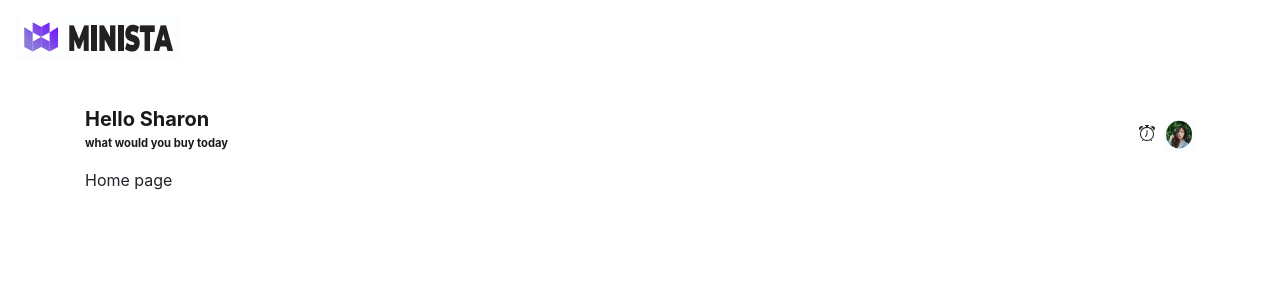
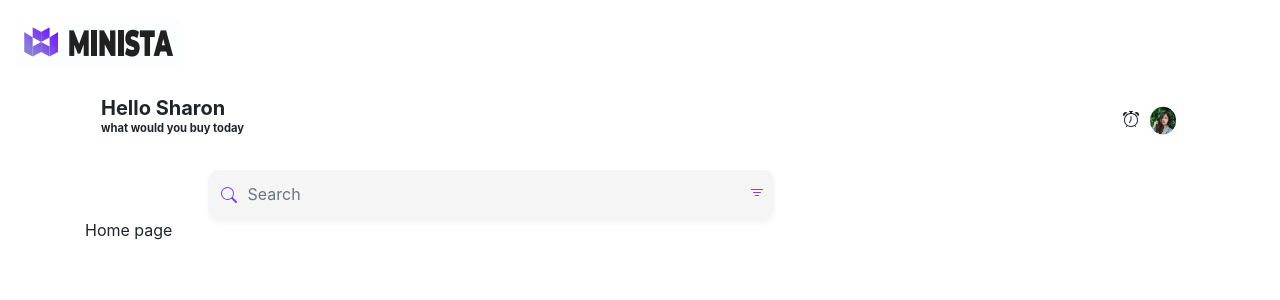
Before and after one commit to mostafa-jamali/TAV, a Vue app: page / in a window 1280 px wide. Shown: the top 300 px of the page. Built offline with nearby package versions, Linux system fonts and the light colour scheme.

Commit message:
complete header

```diff
--- /dev/null
+++ b/src/assets/styles/app.scss
@@ -0,0 +1,2 @@
+@import 'variables.scss';
+@import 'header.scss';
--- /dev/null
+++ b/src/assets/styles/header.scss
@@ -0,0 +1,32 @@
+.tav-header {
+  .user {
+    line-height: 0.7rem;
+  }
+  .sub-title-user {
+    font-size: 0.7rem;
+  }
+
+  .icon-search {
+    top: 17px;
+    left: 28px;
+    color: #7c42ec;
+  }
+  .input-search {
+    padding-left: 40px;
+    padding-right: 40px;
+    border-radius: 10px;
+    background-color: #f5f5f5;
+    box-shadow: 0px 5px 5px #f5f5f5;
+
+    &:focus {
+      outline: none;
+      box-shadow: none;
+      border-color: transparent;
+    }
+  }
+  .icon-filter {
+    right: 24px;
+    top: 15px;
+    color: #7c42ec;
+  }
+}
--- a/src/components/HelloWorld.vue
+++ /dev/null
@@ -1,58 +0,0 @@
-<template>
-  <div class="hello">
-    <h1>{{ msg }}</h1>
-    <p>
-      For a guide and recipes on how to configure / customize this project,<br>
-      check out the
-      <a href="https://cli.vuejs.org" target="_blank" rel="noopener">vue-cli documentation</a>.
-    </p>
-    <h3>Installed CLI Plugins</h3>
-    <ul>
-      <li><a href="https://github.com/vuejs/vue-cli/tree/dev/packages/%40vue/cli-plugin-babel" target="_blank" rel="noopener">babel</a></li>
-      <li><a href="https://github.com/vuejs/vue-cli/tree/dev/packages/%40vue/cli-plugin-eslint" target="_blank" rel="noopener">eslint</a></li>
-    </ul>
-    <h3>Essential Links</h3>
-    <ul>
-      <li><a href="https://vuejs.org" target="_blank" rel="noopener">Core Docs</a></li>
-      <li><a href="https://forum.vuejs.org" target="_blank" rel="noopener">Forum</a></li>
-      <li><a href="https://chat.vuejs.org" target="_blank" rel="noopener">Community Chat</a></li>
-      <li><a href="https://twitter.com/vuejs" target="_blank" rel="noopener">Twitter</a></li>
-      <li><a href="https://news.vuejs.org" target="_blank" rel="noopener">News</a></li>
-    </ul>
-    <h3>Ecosystem</h3>
-    <ul>
-      <li><a href="https://router.vuejs.org" target="_blank" rel="noopener">vue-router</a></li>
-      <li><a href="https://vuex.vuejs.org" target="_blank" rel="noopener">vuex</a></li>
-      <li><a href="https://github.com/vuejs/vue-devtools#vue-devtools" target="_blank" rel="noopener">vue-devtools</a></li>
-      <li><a href="https://vue-loader.vuejs.org" target="_blank" rel="noopener">vue-loader</a></li>
-      <li><a href="https://github.com/vuejs/awesome-vue" target="_blank" rel="noopener">awesome-vue</a></li>
-    </ul>
-  </div>
-</template>
-
-<script>
-export default {
-  name: 'HelloWorld',
-  props: {
-    msg: String
-  }
-}
-</script>
-
-<!-- Add "scoped" attribute to limit CSS to this component only -->
-<style scoped>
-h3 {
-  margin: 40px 0 0;
-}
-ul {
-  list-style-type: none;
-  padding: 0;
-}
-li {
-  display: inline-block;
-  margin: 0 10px;
-}
-a {
-  color: #42b983;
-}
-</style>
--- a/src/components/header/TavHeader.vue
+++ b/src/components/header/TavHeader.vue
@@ -1,15 +1,17 @@
 <template>
   <div class="tav-header">
     <div class="m-3">
-      <img src="../../assets/logo.png" alt="MINISTA-logo" />
+      <b-navbar-brand href="/" class="mr-0">
+        <img src="../../assets/logo.png" alt="MINISTA-logo" />
+      </b-navbar-brand>
     </div>
-    <b-navbar toggleable="lg" type="light">
-      <!-- PC header -->
-      <b-container class="d-flex mt-4">
-        <b-navbar-brand href="/" class="mr-0">
+    <b-container class="mt-4">
+      <b-navbar toggleable="lg" type="light" class="d-flex justify-content-between">
+        <!-- PC header -->
+        <div class="mr-0">
           <h5 class="user mb-0"><b>Hello Sharon</b></h5>
           <small class="sub-title-user"><b>what would you buy today</b></small>
-        </b-navbar-brand>
+        </div>
 
         <div>
           <b-icon-alarm class="mx-2"></b-icon-alarm>
@@ -17,8 +19,17 @@
             <b-img src="../../assets/images/user.png" alt="user-avatar" width="32px" height="32px"></b-img>
           </b-avatar>
         </div>
-      </b-container>
-    </b-navbar>
+      </b-navbar>
+      <div class="d-flex justify-content-center mt-4">
+        <div class="col-10">
+          <div class="col-8">
+            <b-icon-search class="icon-search position-absolute"></b-icon-search>
+            <b-form-input class="input-search border-0 py-4" placeholder="Search"></b-form-input>
+            <b-icon-filter class="icon-filter position-absolute"></b-icon-filter>
+          </div>
+        </div>
+      </div>
+    </b-container>
   </div>
 </template>
 <script>
@@ -26,13 +37,4 @@ export default {
   name: 'TavHeader',
 };
 </script>
-<style lang="scss" scoped>
-.tav-header {
-  .user {
-    line-height: 0.7rem;
-  }
-  .sub-title-user {
-    font-size: 0.7rem;
-  }
-}
-</style>
+<style lang="scss" src="../../assets/styles/header.scss"></style>
--- a/src/views/Home.vue
+++ b/src/views/Home.vue
@@ -1,5 +1,7 @@
 <template>
-  <b-container class="home"> Home page </b-container>
+  <b-container class="home"> Home page
+    <!-- <img src="../assets/images/Capture.jpg" alt=""> -->
+  </b-container>
 </template>
 <script>
 export default {
```
Also changed, not shown: src/assets/styles/variables.scss (added, +10 -0 lines), src/assets/images/Capture.jpg (added).
